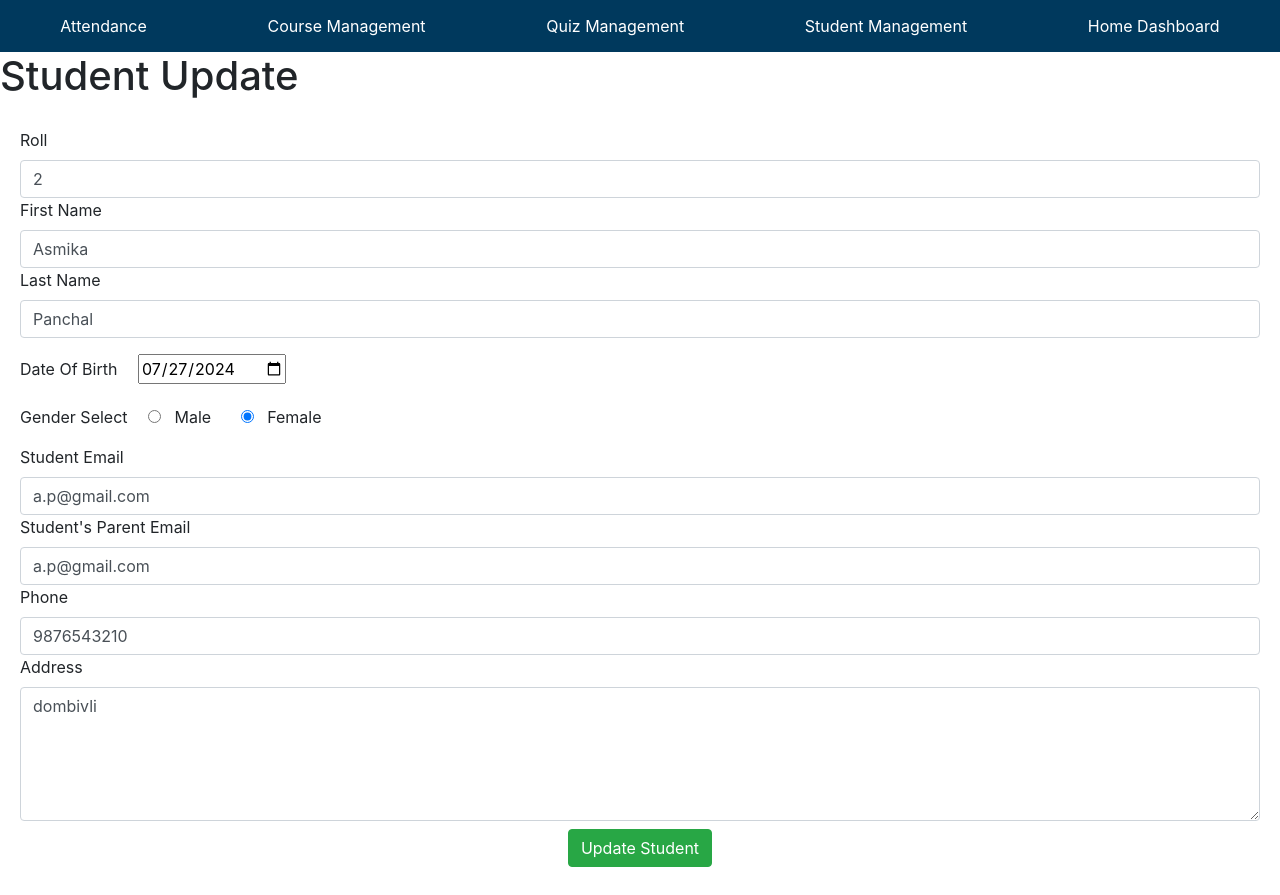
After one commit to amey146/Student-Management, a Django app: page /studentmgt/student_update/2 in a window 1280 px wide. The commit adds this page. Run offline with Django 5.2, Linux system fonts and the light colour scheme; data comes from the database, SQL or seed files in the repository; both versions use the stored data as it was after the commit.

Commit message:
StudentMgt
integration of studentmgt, coursemgt, multiApp modules

```diff
--- /dev/null
+++ b/student_management_project/studentmgt/templates/studentmgt/student_update.html
@@ -0,0 +1,56 @@
+{% extends "base.html" %}
+
+{% block title %}
+Student Update
+{% endblock title %}
+
+{% block body %}
+<h1>Student Update</h1>
+
+<div class="card-body">
+    <form action="/studentmgt/student_do_update/{{std.st_id}}" method="POST">
+      {% csrf_token %}
+        <div class="md-3">
+        <label for="roll">Roll</label>
+        <input name="st_id"type="text" class="form-control" id="roll" placeholder="Enter Your Roll Id" required value={{std.st_id}}>
+        </div>
+        <div class="md-3">
+          <label for="fname">First Name</label>
+          <input name= "fname"type="text" class="form-control" id="fname" placeholder="Enter Your First Name" required value={{std.fname}}>
+        </div>
+        <div class="md-3">
+          <label for="lname">Last Name</label>
+          <input name= "lname" type="text" class="form-control" id="lname" placeholder="Enter Your Last Name" required value={{std.lname}}>
+        </div>
+        <div class="md-3 my-3">
+          <label for="dob">Date Of Birth</label>
+          <input type="date" id="dob" name="dob" class="ml-3" value="{{ std.dob|date:'Y-m-d' }}">
+        </div>
+        <div class="md-3 my-2">
+          <label for="gender">Gender Select</label>
+        <input type="radio" id="male" name="gender" value="MALE" class="ml-3" required {% if std.gender == 'MALE' %} checked {% endif %}>
+        <label for="male ">Male</label>
+        <input type="radio" id="female" name="gender" value="FEMALE" class="ml-3" required {% if std.gender == 'FEMALE' %} checked {% endif %}>
+        <label for="female">Female</label>
+        </div>
+        <div class="md-3">
+          <label for="email">Student Email</label>
+          <input name= "st_email" type="email" class="form-control" id="email" placeholder="Enter Student's Email" required value={{std.st_email}}>
+        </div>
+        <div class="md-3">
+          <label for="email">Student's Parent Email</label>
+          <input name= "pr_email" type="email" class="form-control" id="pemail" placeholder="Enter Parent's Email" required value={{std.pr_email}}>
+        </div>
+        <div class="md-3">
+          <label for="phone">Phone</label>
+         <input name="phone"type="number" class="form-control" id="phone" placeholder="Enter Phone Number" required value={{std.phone}}>
+        </div>
+        <div class="md-3">
+          <label for="address">Address</label>
+         <textarea name="address" id="address" rows="5"  class="form-control"  required>{{ std.address }}</textarea>
+        </div>
+        <div class="container text-center my-2">
+          <button type="submit" class="btn btn-success">Update Student</button>
+    </form>
+</div>
+{% endblock body %}
--- a/student_management_project/studentmgt/urls.py
+++ b/student_management_project/studentmgt/urls.py
@@ -5,4 +5,7 @@ from studentmgt import views
 urlpatterns = [
     path("", views.student_home, name="student_home"),
     path("student_add", views.student_add, name="student_add"),
+    path("student_delete/<int:st_id>",views.student_delete),
+    path("student_update/<int:st_id>",views.student_update),
+    path("student_do_update/<int:st_id>",views.student_do_update),
 ]
--- a/student_management_project/studentmgt/views.py
+++ b/student_management_project/studentmgt/views.py
@@ -4,7 +4,8 @@ from studentmgt.models import Student
 
 # Create your views here.
 def student_home(request):
-    return render(request, "studentmgt/student_home.html")
+    std=Student.objects.all()
+    return render(request, "studentmgt/student_home.html",{'std':std})
 
 def student_add(request):
     if request.method=='POST':
@@ -31,19 +32,21 @@ def student_add(request):
         s.phone=phone
         s.address=address
         s.save()
-        return redirect('/studentmgt/')
+        return redirect('/studentmgt')
     return render(request,"studentmgt/student_add.html",{})
 
-def delete_std(request,st_id):
+
+
+def student_delete(request,st_id):
     s=Student.objects.get(pk=st_id)
     s.delete()
-    return redirect("/std/home")
+    return redirect("/studentmgt")
 
-def update_std(request,st_id):
+def student_update(request,st_id):
     std=Student.objects.get(pk=st_id)
-    return render(request,"std/update_std.html",{'std':std})
+    return render(request,"studentmgt/student_update.html",{'std':std})
 
-def do_update_std(request,st_id):
+def student_do_update(request,st_id):
         st_id = request.POST.get("st_id")
         fname = request.POST.get("fname")
         lname = request.POST.get("lname")
@@ -65,4 +68,4 @@ def do_update_std(request,st_id):
         std.phone=phone
         std.address=address
         std.save()
-        return redirect("/std")
+        return redirect("/studentmgt")
```
Also changed, not shown: student_management_project/studentmgt/templates/studentmgt/student_add.html (+4 -4 lines), student_management_project/studentmgt/templates/studentmgt/student_home.html (+3 -4 lines), student_management_project/db.sqlite3, student_management_project/studentmgt/migrations/0001_initial.py (added).
